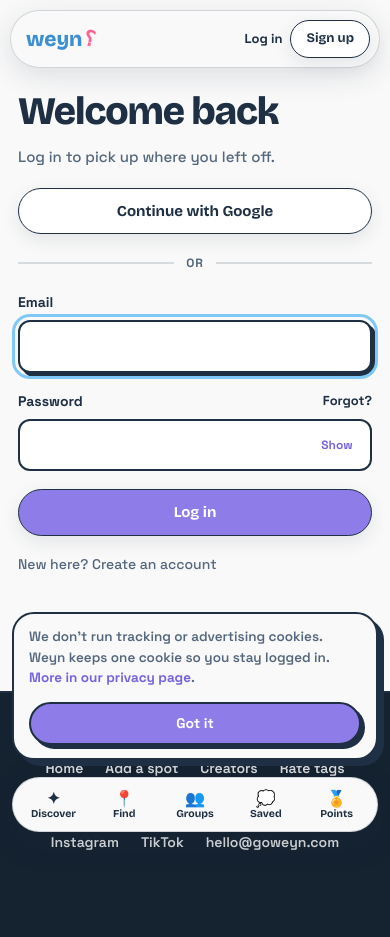
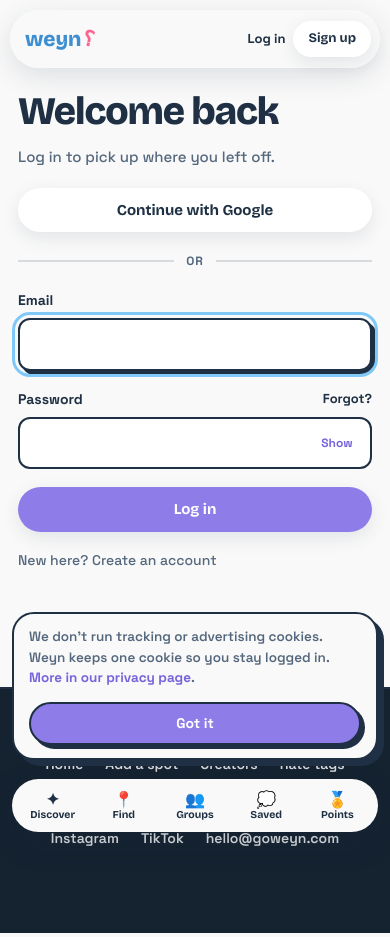
Before and after one commit to Leen-svg/weyn-full, a Next.js app in the folder weynapp/: page /login in a window 390 px wide. Built offline with nearby package versions, Linux system fonts and the light colour scheme; no server answers; a web font is replaced by a local one.

Commit message:
Add venue media carousels and refine branded interactions

```diff
--- a/weynapp/app/api/groups/[id]/polls/route.js
+++ b/weynapp/app/api/groups/[id]/polls/route.js
@@ -1,6 +1,7 @@
 import { createClient } from "@/lib/supabase/server";
 import { db } from "@/lib/db";
 import { NextResponse } from "next/server";
+import { withCovers } from "@/lib/venueMedia";
 
 async function shapePolls(supabase, groupId, currentUserId) {
   const { data: polls, error } = await supabase
@@ -26,7 +27,8 @@
         .select("id, name, neighborhood, avg_spend_aed, google_maps_url, hero_video_url, is_aesthetic, age_restriction, description")
         .in("id", venueIds)
     : { data: [] };
-  const venueMap = Object.fromEntries((venues || []).map((v) => [v.id, v]));
+  const venuesWithMedia = await withCovers(venues || []);
+  const venueMap = Object.fromEntries(venuesWithMedia.map((v) => [v.id, v]));
 
   const voterIds = [...new Set((votes || []).map((v) => v.user_id))];
   const { data: authors } = voterIds.length
--- a/weynapp/app/api/polls/[code]/route.js
+++ b/weynapp/app/api/polls/[code]/route.js
@@ -1,5 +1,6 @@
 import { db } from "@/lib/db";
 import { NextResponse } from "next/server";
+import { withCovers } from "@/lib/venueMedia";
 
 export async function GET(_req, { params }) {
   const { code } = await params;
@@ -20,12 +21,14 @@
     .from("votes")
     .select("poll_option_id, voter_name, voter_fingerprint")
     .eq("poll_id", poll.id);
+  const venuesWithMedia = await withCovers((options || []).map((option) => option.venues).filter(Boolean));
+  const venueMap = Object.fromEntries(venuesWithMedia.map((venue) => [venue.id, venue]));
 
   return NextResponse.json({
     poll: { code: poll.short_code, expiresAt: poll.expires_at, expired: new Date(poll.expires_at) < new Date() },
     options: (options || []).map((o) => ({
       optionId: o.id,
-      venue: o.venues,
+      venue: venueMap[o.venue_id] || o.venues,
       votes: (votes || []).filter((v) => v.poll_option_id === o.id).length,
       voters: (votes || []).filter((v) => v.poll_option_id === o.id).map((v) => v.voter_name).filter(Boolean),
     })),
--- a/weynapp/app/api/shortlist/route.js
+++ b/weynapp/app/api/shortlist/route.js
@@ -1,5 +1,6 @@
 import { db } from "@/lib/db";
 import { NextResponse } from "next/server";
+import { withCovers } from "@/lib/venueMedia";
 
 export async function POST(req) {
   const { tags, maxSpend, aestheticOnly, zones, maxAge, city } = await req.json();
@@ -16,5 +17,5 @@
     p_city: city === "Dubai" ? "Dubai" : "Abu Dhabi",
   });
   if (error) return NextResponse.json({ error: error.message }, { status: 500 });
-  return NextResponse.json({ venues: data || [] });
+  return NextResponse.json({ venues: await withCovers(data || []) });
 }
--- a/weynapp/app/api/vote/[token]/route.js
+++ b/weynapp/app/api/vote/[token]/route.js
@@ -1,5 +1,6 @@
 import { db } from "@/lib/db";
 import { NextResponse } from "next/server";
+import { withCovers } from "@/lib/venueMedia";
 
 export async function GET(req, { params }) {
   const { token } = await params;
@@ -19,7 +20,8 @@
         .select("id, name, neighborhood, avg_spend_aed, google_maps_url, hero_video_url, is_aesthetic, age_restriction, description")
         .in("id", venueIds)
     : { data: [] };
-  const venueMap = Object.fromEntries((venues || []).map((v) => [v.id, v]));
+  const venuesWithMedia = await withCovers(venues || []);
+  const venueMap = Object.fromEntries(venuesWithMedia.map((v) => [v.id, v]));
 
   const [{ data: memberVotes }, { data: guestVotes }] = await Promise.all([
     s.from("group_poll_votes").select("option_id").eq("poll_id", poll.id),
--- a/weynapp/app/globals.css
+++ b/weynapp/app/globals.css
@@ -71,7 +71,7 @@
   padding: 12px 16px; background: none; border: none; cursor: pointer;
   font-family: var(--font-display); font-weight: 700; font-size: 14px; color: var(--ink);
 }
-.accordion-header:hover { background: var(--sky-wash); }
+.accordion-header:hover { background: var(--paper); color: var(--purple-deep); }
 .accordion-meta {
   display: inline-flex; align-items: center; gap: 6px; font-size: 12px;
   font-weight: 700; color: var(--ink-soft); font-family: var(--font-body);
@@ -355,8 +355,8 @@
    static marketing site under public/ does not load these rules.
    ============================================================ */
 :root {
-  --app-reading-width: 600px;
-  --app-nav-width: 860px;
+  --app-reading-width: 560px;
+  --app-nav-width: 820px;
   --motion-fast: 160ms;
   --motion-base: 240ms;
   --motion-ease: cubic-bezier(.22, 1, .36, 1);
@@ -377,7 +377,7 @@
 
 /* Product type hierarchy: strong, but not billboard-sized on laptops. */
 .app-main h1 {
-  font-size: clamp(38px, 4.4vw, 52px);
+  font-size: clamp(36px, 4vw, 46px);
   line-height: 1.04;
   letter-spacing: -1.5px;
   margin-bottom: 12px;
@@ -397,7 +397,7 @@
 /* Navigation now exposes the same five core destinations as the tab bar. */
 .app-shell .nav {
   width: min(var(--app-nav-width), calc(100% - 32px));
-  border: 1px solid rgba(31,48,68,.18);
+  border: 0;
   box-shadow: 0 10px 34px rgba(31,48,68,.1);
 }
 .primary-nav {
@@ -412,15 +412,16 @@
   transition: color var(--motion-fast) ease, background var(--motion-fast) ease, transform var(--motion-fast) var(--motion-ease);
 }
 .primary-nav .nav-section:hover {
-  background: var(--purple-wash);
+  background: var(--white);
   color: var(--purple-deep);
   transform: translateY(-1px);
+  box-shadow: none;
   text-decoration: none;
 }
 .primary-nav .nav-section.active {
   background: var(--purple-wash);
   color: var(--purple-deep);
-  box-shadow: inset 0 0 0 1.5px var(--purple);
+  box-shadow: none;
 }
 .app-shell footer .container { max-width: var(--app-nav-width); }
 
@@ -458,6 +459,33 @@
   box-shadow: 0 10px 30px rgba(31,48,68,.08);
 }
 .app-main .venue-cover { border-bottom-color: rgba(31,48,68,.16); }
+.venue-media-track {
+  width: 100%; height: 100%; display: flex; overflow-x: auto;
+  scroll-snap-type: x mandatory; scrollbar-width: none; overscroll-behavior-inline: contain;
+  -webkit-overflow-scrolling: touch;
+}
+.venue-media-track::-webkit-scrollbar { display: none; }
+.venue-media-slide { flex: 0 0 100%; width: 100%; height: 100%; scroll-snap-align: start; scroll-snap-stop: always; }
+.venue-media-slide img,
+.venue-media-slide video { width: 100%; height: 100%; display: block; object-fit: cover; }
+.venue-media-slide video { background: var(--ink-deep); }
+.venue-media-arrow {
+  position: absolute; z-index: 3; top: 50%; transform: translateY(-50%);
+  width: 34px; height: 34px; border: 0; border-radius: 50%;
+  background: rgba(255,255,255,.9); color: var(--ink); box-shadow: 0 4px 16px rgba(31,48,68,.2);
+  font-size: 24px; line-height: 1; cursor: pointer; opacity: 0;
+  transition: opacity var(--motion-fast) ease, transform var(--motion-fast) var(--motion-ease);
+}
+.venue-media-arrow.prev { left: 8px; }
+.venue-media-arrow.next { right: 8px; }
+.venue-media-arrow:disabled { display: none; }
+.venue-cover:hover .venue-media-arrow { opacity: 1; }
+.venue-media-dots {
+  position: absolute; z-index: 3; left: 50%; bottom: 8px; transform: translateX(-50%);
+  display: flex; gap: 5px; padding: 5px 7px; border-radius: 999px; background: rgba(21,34,48,.48);
+}
+.venue-media-dots span { width: 5px; height: 5px; border-radius: 50%; background: rgba(255,255,255,.58); transition: width var(--motion-fast) ease, background var(--motion-fast) ease; }
+.venue-media-dots span.active { width: 14px; border-radius: 999px; background: var(--white); }
 
 /* Interactive elements should feel equally clickable everywhere. */
 .app-main .chip { min-height: 40px; }
@@ -479,18 +507,23 @@
   animation: app-enter var(--motion-base) var(--motion-ease) both;
 }
 
-/* Product interaction states: calm purple/sky feedback, never yellow. */
-.app-shell .chip:hover { background: var(--purple-wash); }
+/* Product interaction states: brand purple for selection, clean white hover, no thin pill outlines. */
+.app-shell .chip {
+  border: 0;
+  background: rgba(31,48,68,.065);
+  box-shadow: none;
+}
+.app-shell .chip:hover { background: var(--white); color: var(--purple-deep); box-shadow: 0 5px 14px rgba(31,48,68,.09); }
 .app-shell .chip.sel {
   background: var(--purple-wash);
   color: var(--purple-deep);
-  box-shadow: inset 0 0 0 1px var(--purple);
+  box-shadow: 0 5px 16px rgba(120,99,219,.16);
   transform: translateY(-1px);
 }
 .app-shell .btn:not(.primary):not(.dark) { background: var(--white); }
-.app-shell .btn:not(.primary):not(.dark):hover { background: var(--purple-wash); }
+.app-shell .btn:not(.primary):not(.dark):hover { background: var(--white); color: var(--purple-deep); }
 .app-shell .btn {
-  border-width: 1px;
+  border: 0;
   box-shadow: 0 6px 18px rgba(31,48,68,.1);
   transition: transform var(--motion-fast) var(--motion-ease), box-shadow var(--motion-fast) ease, background var(--motion-fast) ease;
 }
@@ -499,11 +532,16 @@
 .app-shell .tabbar .tab.active {
   background: var(--purple-wash);
   color: var(--purple-deep);
-  box-shadow: inset 0 0 0 1.5px var(--purple);
+  box-shadow: none;
 }
 .app-shell .tabbar {
-  border: 1px solid rgba(31,48,68,.18);
+  border: 0;
   box-shadow: 0 10px 34px rgba(31,48,68,.14);
+}
+.app-main .tag-pill {
+  border: 0;
+  background: var(--purple-wash);
+  color: var(--purple-deep);
 }
 
 /* Short, purposeful motion improves perceived responsiveness without delaying input. */
@@ -522,6 +560,22 @@
   from { opacity: 0; transform: translateY(8px); }
   to { opacity: 1; transform: translateY(0); }
 }
+.venue-grid > *,
+.venue-list-single > *,
+.social-stack > [data-slot="card"],
+.social-stack > div > [data-slot="card"] {
+  animation: app-card-in 280ms var(--motion-ease) both;
+}
+.venue-grid > :nth-child(2),
+.venue-list-single > :nth-child(2),
+.social-stack > :nth-child(2) { animation-delay: 45ms; }
+.venue-grid > :nth-child(3),
+.venue-list-single > :nth-child(3),
+.social-stack > :nth-child(3) { animation-delay: 90ms; }
+@keyframes app-card-in {
+  from { opacity: 0; transform: translateY(10px) scale(.99); }
+  to { opacity: 1; transform: translateY(0) scale(1); }
+}
 
 /* Accessible password reveal control inside the input boundary. */
 .password-control { position: relative; }
@@ -532,7 +586,7 @@
   border: 0; border-radius: 9px; background: transparent; color: var(--purple-deep);
   font: 800 12px/1 var(--font-body); cursor: pointer;
 }
-.password-toggle:hover { background: var(--purple-wash); }
+.password-toggle:hover { background: var(--paper); }
 
 /* Admin venue editing stays dense and scannable. */
 .venue-tag-picker { display: grid; gap: 12px; }
@@ -556,14 +610,14 @@
 }
 .person-row:last-child { border-bottom: 0; }
 @media (hover: hover) and (pointer: fine) {
-  .person-row:hover { background: var(--purple-wash); transform: translateX(3px); }
+  .person-row:hover { background: var(--paper); transform: translateX(3px); }
 }
 .vote-option {
   border-color: rgba(31,48,68,.14);
   background: rgba(249,249,249,.72);
   transition: border-color var(--motion-fast) ease, background var(--motion-fast) ease;
 }
-.vote-option:has(button:hover) { border-color: rgba(142,124,232,.55); background: var(--purple-wash); }
+.vote-option:has(button:hover) { border-color: rgba(142,124,232,.55); background: var(--white); }
 .result-bar { height: 9px; border: 0; background: rgba(31,48,68,.1); }
 .result-fill { background: var(--purple); border-radius: inherit; }
 .result-fill.lead { background: var(--purple-deep); }
@@ -572,7 +626,7 @@
   width: fit-content; padding: 7px 10px; border-radius: 10px;
   transition: background var(--motion-fast) ease, color var(--motion-fast) ease;
 }
-.group-detail-view > a:first-child:hover { background: var(--purple-wash); color: var(--purple-deep); }
+.group-detail-view > a:first-child:hover { background: var(--white); color: var(--purple-deep); }
 .vote-flow .field {
   padding: 16px;
   border: 1px solid rgba(31,48,68,.14);
@@ -600,7 +654,7 @@
 .recent-group-button > span:first-child { display: grid; gap: 2px; }
 .recent-group-button small { color: var(--ink-soft); font-size: 11px; }
 .recent-group-button > span:last-child { color: var(--purple-deep); font-size: 12px; font-weight: 800; }
-.recent-group-button:hover { transform: translateY(-1px); border-color: var(--purple); background: var(--purple-wash); }
+.recent-group-button:hover { transform: translateY(-1px); border-color: var(--purple); background: var(--white); }
 .share-link-actions { display: flex; gap: 8px; }
 .share-link-actions .btn { flex: 1; }
 .poll-share-panel details { font-size: 12px; color: var(--ink-soft); }
@@ -659,6 +713,8 @@
   .group-detail-view h1 { overflow-wrap: anywhere; }
   .group-chat [data-slot="card-content"] { min-height: 260px; }
   .vote-flow .field { padding: 14px; }
+  .venue-media-arrow { display: none; }
+  .venue-media-dots { bottom: 7px; }
 }
 .app-home__hero {
   display: grid;
--- a/weynapp/app/tailwind.css
+++ b/weynapp/app/tailwind.css
@@ -35,8 +35,8 @@
   --color-primary-foreground: var(--white);
   --color-secondary: var(--yellow);
   --color-secondary-foreground: var(--ink);
-  --color-accent: var(--sky);
-  --color-accent-foreground: var(--ink);
+  --color-accent: var(--paper);
+  --color-accent-foreground: var(--purple-deep);
   --color-destructive: var(--pink-deep);
   --color-destructive-foreground: var(--white);
 
```
Also changed, not shown: weynapp/components/VenueCard.js (+46 -2 lines), weynapp/lib/venueMedia.js (+11 -5 lines).
